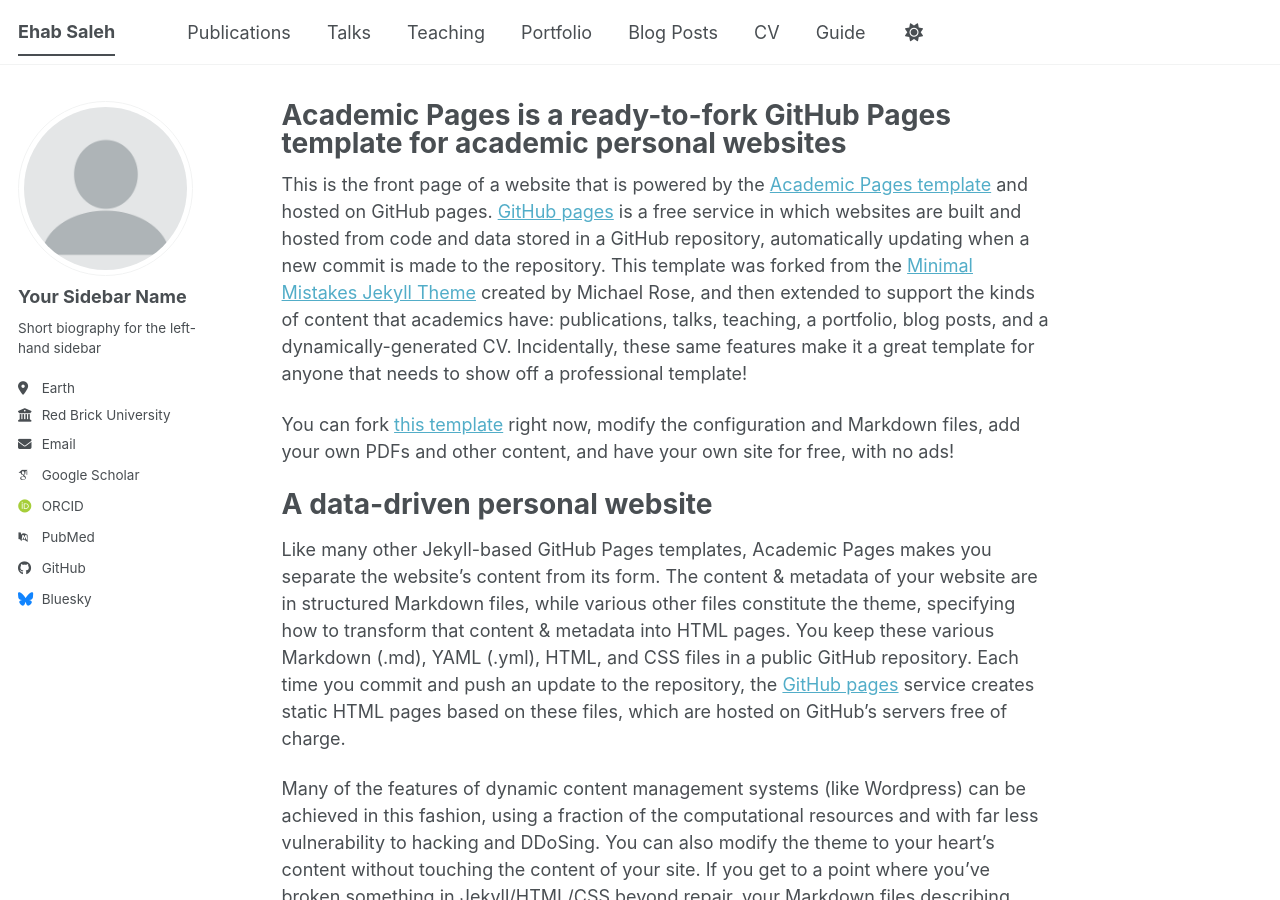
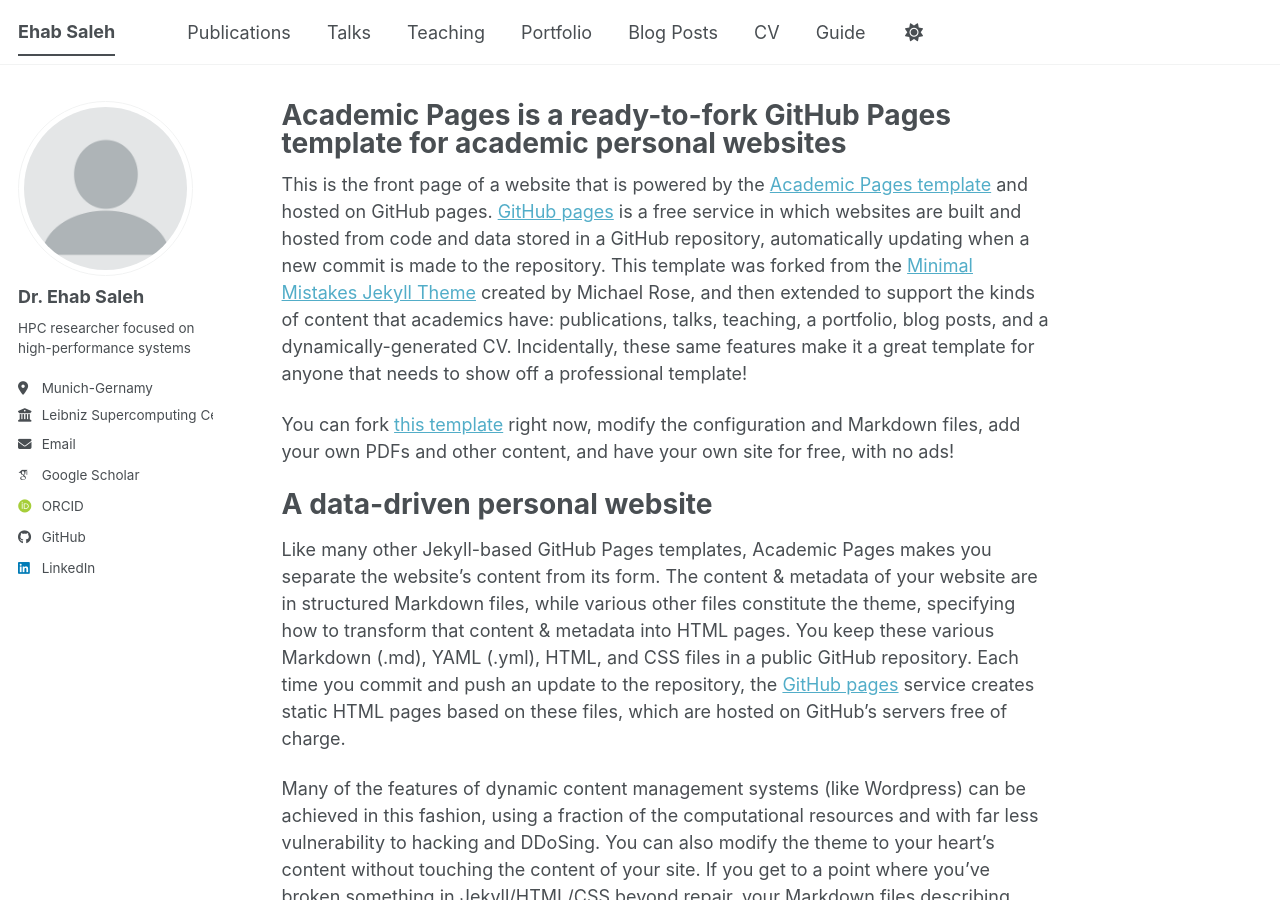
Before and after one commit to ehabosaleh/ehabosaleh.github.io, a Jekyll site: the page built from _pages/about.md, in a window 1280 px wide and 900 px high. Built offline with Jekyll 4.4.1, drawn with Linux system fonts in a browser that asks for light colours; some web fonts are replaced; a script bundle is joined from its source files by our own code; library files that are not in the unit come from our copies; some of the changed lines change nothing that is shown.

Commit message:
Update author profile information in _config.yml

```diff
--- a/_config.yml
+++ b/_config.yml
@@ -24,63 +24,26 @@
 author:
   # Biographic information
   avatar           : "profile.png"
-  name             : "Your Sidebar Name"
+  name             : "Dr. Ehab Saleh"
   pronouns         : # example: "she/her"
-  bio              : "Short biography for the left-hand sidebar"
-  location         : "Earth"
-  employer         : "Red Brick University"
-  uri              : # URL
-  email            : "none@example.org"
+  bio              : "HPC researcher focused on high-performance systems"
+  location         : "Munich-Gernamy"
+  employer         : "Leibniz Supercomputing Centre"
+  email            : "ehabosaleh@gmail.com"
 
   # Academic websites
-  academia         : # URL
-  arxiv            : # URL - Update with the correct link to your profile
-  googlescholar    : "https://scholar.google.com/citations?user=PS_CX0AAAAAJ"
-  inspire-hep      : # URL
-  impactstory      : # URL
-  orcid            : "https://orcid.org/yourorcidurl"
-  semantic         : # URL
-  ssrn             : # URL
-  pubmed           : "https://www.ncbi.nlm.nih.gov/pubmed/?term=john+snow"
-  researchgate     : # URL
-  scopus           : # URL
-  zotero           : # URL
+  googlescholar    : "https://scholar.google.com/citations?hl=en&user=VpTeKn4AAAAJ"
+  orcid            : "https://orcid.org/0000-0002-4950-4854"
 
 
   # Repositories and software development
-  bitbucket        : # Username - Update with your username on the site
-  codepen          : # Username
-  dribbble         : # Username
-  github           : "academicpages"
-  kaggle           : # Username
-  stackoverflow    : # User number or user number and name (i.e., use "1" or "1/jeff-atwood")
+
+  github           : "https://github.com/ehabosaleh"
+
 
   # Social media
-  artstation       : # Username
-  bluesky          : "bsky.app" # Replace this with you Bluesky username
-  facebook         : # Username
-  flickr           : # Username
-  foursquare       : # Username
-  goodreads        : # Username
-  google_plus      : # Username
-  keybase          : # Username
-  instagram        : # Username
-  lastfm           : # Username
-  linkedin         : # Username
-  mastodon         : # URL
-  medium           : # URL
-  pinterest        : # Username
-  soundcloud       : # Username
-  steam            : # Username
-  telegram         : # URL
-  tumblr           : # Username
-  twitter          : # Username for X / Twitter
-  vine             : # Username
-  weibo            : # Username
-  wikipedia        : # Username
-  xing             : # Username
-  youtube          : # Username
-  zhihu            : # Username
+  linkedin         : "https://www.linkedin.com/in/ehabosaleh/"
+
 
 # Publication Category - The following the list of publication categories and their headings
 publication_category:
```
